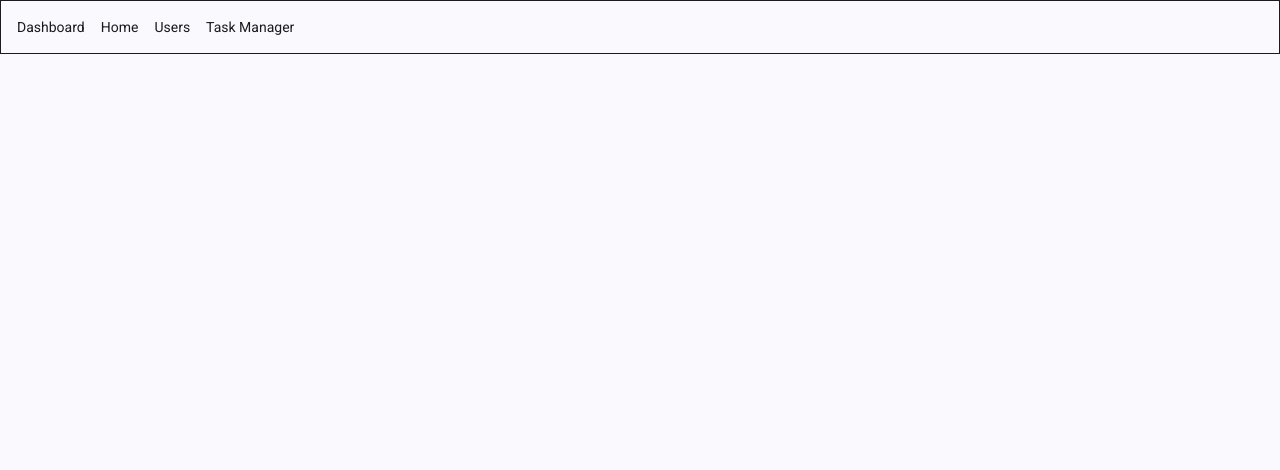
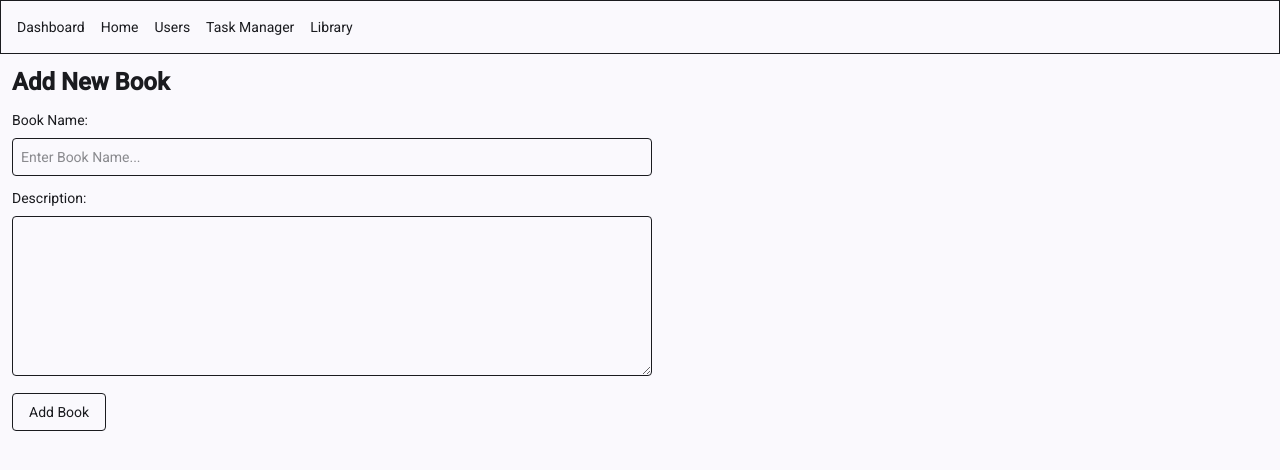
Before and after one commit to kamaleshsk123/Angular-Learning, an Angular app: page /library in a window 1280 px wide. Before the commit this address led to /. Shown: the top 470 px of the page. Built offline with nearby package versions, Linux system fonts and the light colour scheme.

Commit message:
Library Application Created with Search Filter

```diff
--- a/src/app/app.html
+++ b/src/app/app.html
@@ -34,6 +34,7 @@
   <a routerLink="/">Home</a>
   <a routerLink="/users">Users</a>
   <a routerLink="/task">Task Manager</a>
+  <a routerLink="/library">Library</a>
 </nav>
 
 <router-outlet></router-outlet>
--- a/src/app/app.routes.ts
+++ b/src/app/app.routes.ts
@@ -7,6 +7,7 @@ import { Registration } from './registration/registration';
 import { UserDashboard } from './user-dashboard/user-dashboard';
 import { EditUser } from './edit-user/edit-user';
 import { TaskManager } from './task-manager/task-manager';
+import { Library } from './library/library';
 
 export const routes: Routes = [
   { path: '', component: Home },
@@ -16,4 +17,5 @@ export const routes: Routes = [
   { path: 'dashboard', component: UserDashboard },
   { path: 'edit/:id', component: EditUser },
   { path: 'task', component: TaskManager },
+  { path: 'library', component: Library },
 ];
--- /dev/null
+++ b/src/app/library/library.html
@@ -0,0 +1,94 @@
+<div class="m-3 w-1/2">
+  <h1 class="font-semibold text-2xl">Add New Book</h1>
+  <form [formGroup]="book" (ngSubmit)="onSubmit()" class="mt-3">
+    <div class="space-y-2">
+      <h1>Book Name:</h1>
+      <input
+        type="text"
+        formControlName="name"
+        placeholder="Enter Book Name..."
+        class="p-2 border rounded w-full"
+      />
+      <div *ngIf="book.get('name')?.touched && book.get('name')?.invalid">
+        <div *ngIf="book.get('name')?.errors?.['required']" class="text-red-500">
+          Book's name is Required
+        </div>
+        <div *ngIf="book.get('name')?.errors?.['minlength']" class="text-red-500">
+          Book's name is less then 3 words
+        </div>
+      </div>
+    </div>
+    <div class="space-y-2 mt-3">
+      <h1>Description:</h1>
+      <textarea formControlName="description" class="h-40 p-2 w-full border rounded"></textarea>
+      <div *ngIf="book.get('description')?.touched && book.get('description')?.invalid">
+        <div *ngIf="book.get('description')?.errors?.['required']" class="text-red-500">
+          Description is Required
+        </div>
+      </div>
+    </div>
+    <div class="space-x-3">
+      <button
+        *ngIf="!showUpdate"
+        type="submit"
+        [disabled]="book.invalid"
+        [ngClass]="book.invalid ? 'border' : 'cursor-pointer bg-blue-500 text-white '"
+        class="px-4 py-2 mt-3 rounded"
+      >
+        Add Book
+      </button>
+      <button
+        type="button"
+        *ngIf="showUpdate"
+        class="bg-blue-500 text-white px-4 py-2 rounded cursor-pointer"
+        (click)="updateDetails()"
+      >
+        Update Book Details
+      </button>
+      <button
+        *ngIf="showUpdate"
+        type="button"
+        class="border rounded px-4 py-2 cursor-pointer"
+        (click)="cancelUpdate()"
+      >
+        Cancel
+      </button>
+    </div>
+  </form>
+</div>
+
+<div *ngIf="booksList.length > 0" class="w-1/2 m-3">
+  <div class="w-full border border-gray-100 my-3"></div>
+  <h1 class="font-semibold text-2xl">Library</h1>
+  <div class="flex justify-between items-end">
+    <h1>Total Books in Library: {{ loadBooks.length }}</h1>
+    <input
+      type="search"
+      [(ngModel)]="searchTerm"
+      class="border p-2 w-56 rounded"
+      placeholder="Search by Book Name..."
+    />
+  </div>
+  <table class="border w-full mt-3">
+    <thead class="bg-gray-100 text-left">
+      <tr>
+        <th class="p-2">Book Name</th>
+        <th class="p-2">Description</th>
+        <th class="p-2">Action</th>
+      </tr>
+    </thead>
+    <tbody>
+      <tr *ngFor="let book of loadBooks; let i = index">
+        <td class="p-2">{{ book.name }}</td>
+        <td class="p-2">{{ book.description }}</td>
+        <td class="p-2">
+          <button class="p-2 text-blue-500 cursor-pointer" (click)="editBook(i)">Edit</button>
+          <button class="p-2 text-red-500 cursor-pointer" (click)="deleteBook(i)">Delete</button>
+        </td>
+      </tr>
+    </tbody>
+  </table>
+  <div *ngIf="loadBooks.length === 0" class="text-center text-gray-400 pt-2">
+    No Books in the searched name
+  </div>
+</div>
--- /dev/null
+++ b/src/app/library/library.ts
@@ -0,0 +1,72 @@
+import { CommonModule } from '@angular/common';
+import { Component } from '@angular/core';
+import {
+  FormControl,
+  FormGroup,
+  FormsModule,
+  ReactiveFormsModule,
+  Validators,
+} from '@angular/forms';
+import { BookService } from '../services/book-service';
+
+@Component({
+  selector: 'app-library',
+  imports: [ReactiveFormsModule, CommonModule, FormsModule],
+  templateUrl: './library.html',
+  styleUrl: './library.css',
+})
+export class Library {
+  booksList: any[] = [];
+  searchTerm: string = '';
+  showUpdate = false;
+  bookId: number | null = null;
+  constructor(private bookService: BookService) {}
+  book = new FormGroup({
+    name: new FormControl('', [Validators.required, Validators.minLength(3)]),
+    description: new FormControl('', Validators.required),
+  });
+  onSubmit() {
+    console.log(this.book.value);
+    this.booksList.push(this.book.value);
+    this.resetData();
+    console.log(this.booksList.length);
+  }
+
+  deleteBook(index: number) {
+    this.booksList.splice(index, 1);
+  }
+  resetData() {
+    this.book.reset();
+  }
+  editBook(index: number) {
+    this.showUpdate = true;
+    this.bookId = index;
+    this.book.setValue(this.booksList[index]);
+  }
+
+  cancelUpdate() {
+    this.showUpdate = false;
+    this.resetData();
+  }
+
+  updateDetails() {
+    this.showUpdate = false;
+    console.log(this.bookId);
+    if (this.bookId !== null) {
+      this.booksList[this.bookId] = this.book.value;
+    }
+    console.log(this.book.value);
+    this.resetData();
+  }
+
+  get loadBooks() {
+    if (!this.booksList) return [];
+
+    if (!this.searchTerm.trim()) {
+      return this.booksList;
+    }
+    return this.booksList.filter((book) => {
+      return book.name.toLowerCase().includes(this.searchTerm.toLowerCase());
+    });
+  }
+}
--- /dev/null
+++ b/src/app/services/book-service.ts
@@ -0,0 +1,6 @@
+import { Injectable } from '@angular/core';
+
+@Injectable({
+  providedIn: 'root',
+})
+export class BookService {}
```
Also changed, not shown: src/app/library/library.css (added), 2 other files (tests, documents, lock files or other folders).
